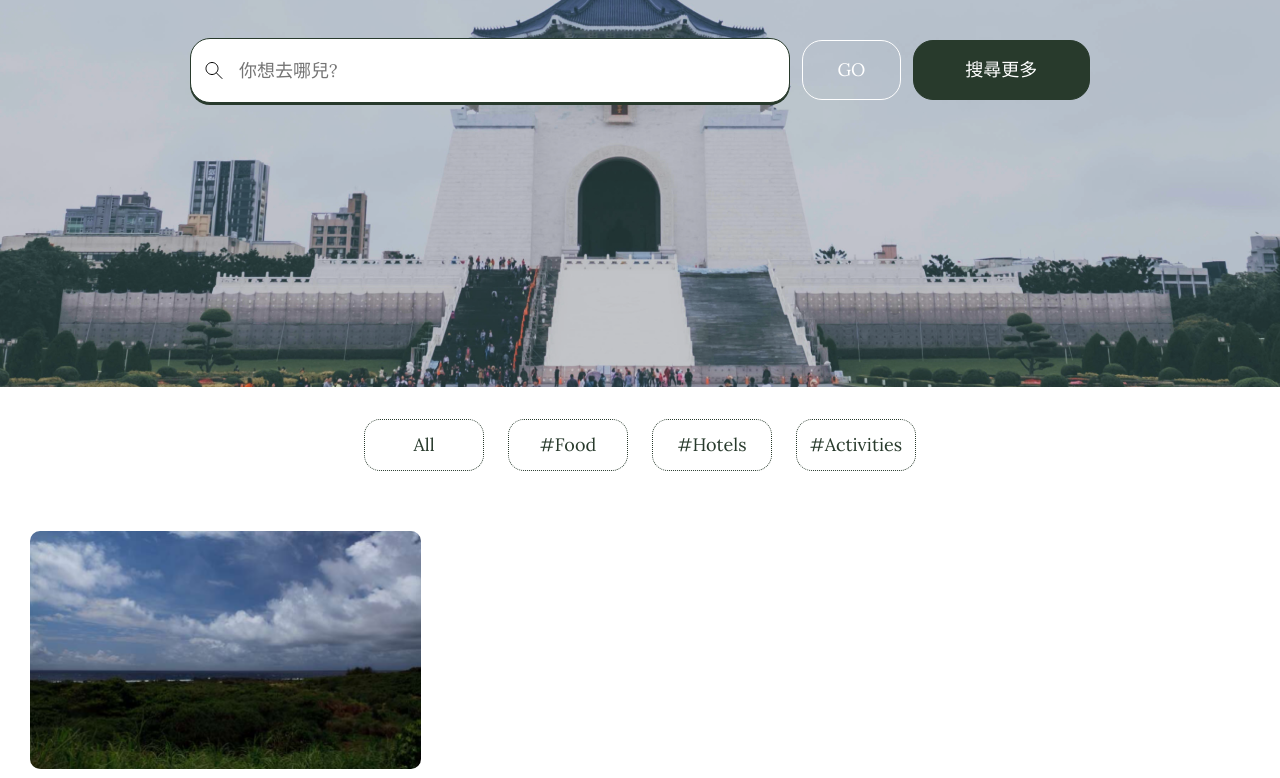
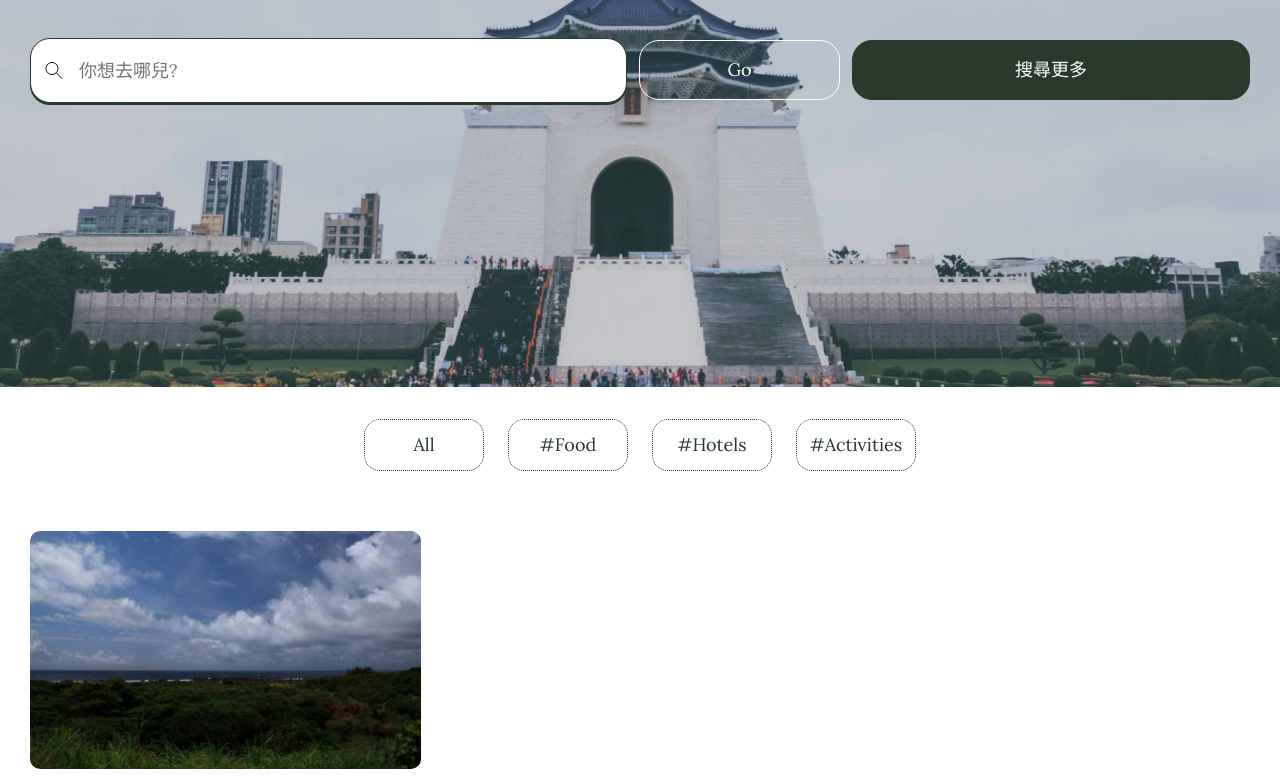
Before and after one commit to debbyyeh/F2E-W1, a plain HTML site: page index.html in a window 1280 px wide. Shown: the part 355-1133 px from the top of the page. Drawn offline with nearby package versions, Linux system fonts and the light colour scheme.

Commit message:
Update 2021-11-17T16:25:13.319Z

```diff
--- a/index.html
+++ b/index.html
@@ -27,15 +27,16 @@
       <div class="container">
         <a href="index.html"><img src="./assets/images/LOGO 6.svg" alt="logo" class="logo position-logo"></a>
         <h1 class="title text-l text-center text-white mb-15">Plan your dream trip in Taiwan!</h1>
-        <div class="search">
-          <div class="destination">
+        <div class="destination d-flex-center flex-wrap">
+          <div class="flex-width-l">
             <input type="text" name="whereToGo" id="selectInput" placeholder="你想去哪兒?"
               class="search-input border-x text-m ps-13" list="dataOptionList">
             <ul class="whereInfo whereTo-show" id="selectOptions">
               <p class="mb-6">Popular destinations</p>
-              <li class="d-flex align-items-center mb-9">
-                <img src="./assets/images/location_list.svg" alt="map" class="me-5 round-map">
-                <a href="">臺北市</a>
+              <li class="mb-9">
+                <a href="" class="d-flex align-items-center"><img src="./assets/images/location_list.svg" alt="map"
+                    class="me-5 round-map">
+                  <span href="">臺北市</span></a>
               </li>
               <li class="d-flex align-items-center mb-9">
                 <img src="./assets/images/location_list.svg" alt="map" class="me-5 round-map">
@@ -55,11 +56,9 @@
               </li>
             </ul>
           </div>
-          <button type="button" class="text-white text-m border-x search-go mx-3" id="gobtn">GO</button>
-          <button type="button" class="text-m border-x search-more">搜尋更多</button>
-
-        </div>
-        <!-- 搜尋更多 -->
+          <button class="text-white text-m border-x search-go mx-md-3 me-3" id="gobtn">Go</button>
+          <div class="flex-width-s">
+            <button class="text-m border-x search-more">搜尋更多</button>
             <div class="search-show search-more-info">
               <div class="d-md-flex">
                 <p class="location-area me-md-7 mb-9">地區
@@ -91,6 +90,8 @@
                 <p class="location-area me-md-7 mb-9">縣市</p>
                 <div id="city" class="location-flex input-group-city">
                   <p class="location-not">尚未選擇地區</p>
+                </div>
+              </div>
             </div>
           </div>
         </div>
```
Also changed, not shown: assets/style/all.css, 1 other file. Lines whose indentation alone changed are shown as unchanged.
